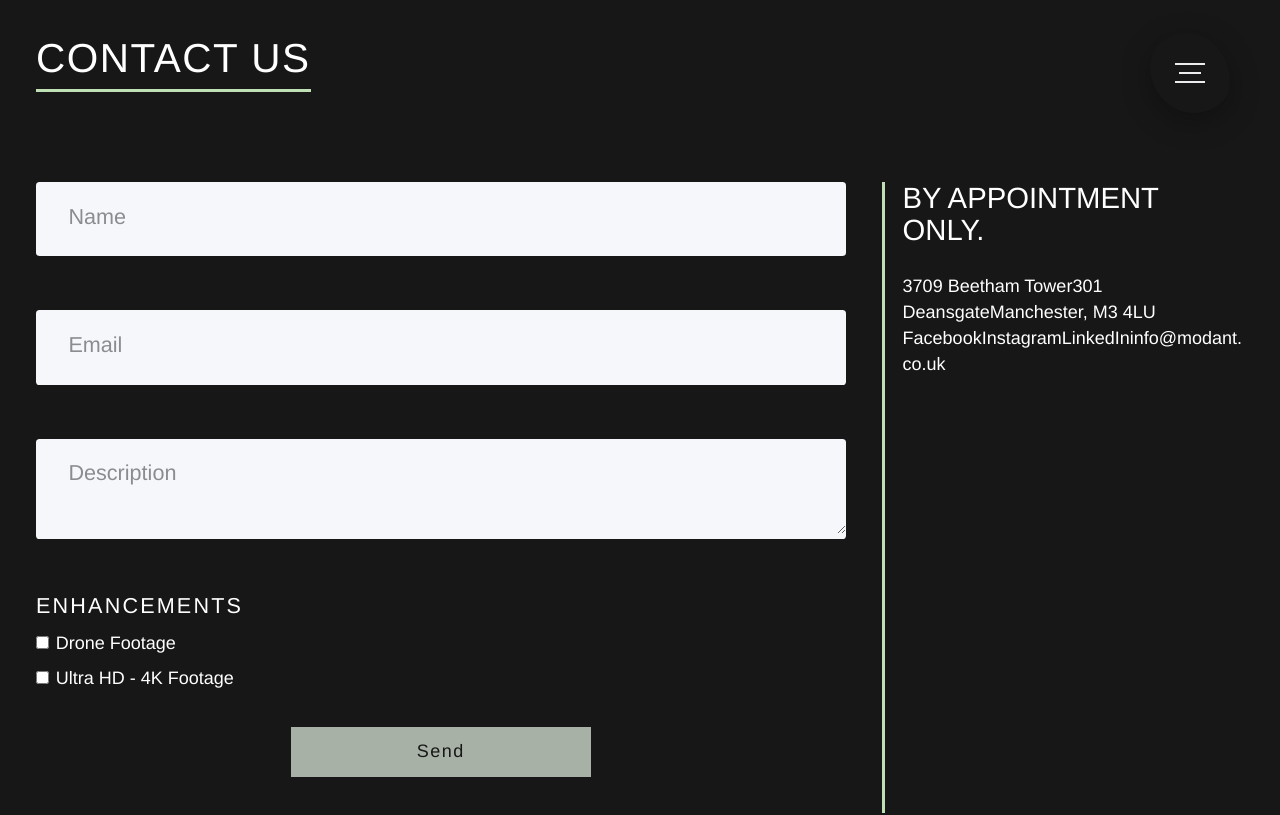
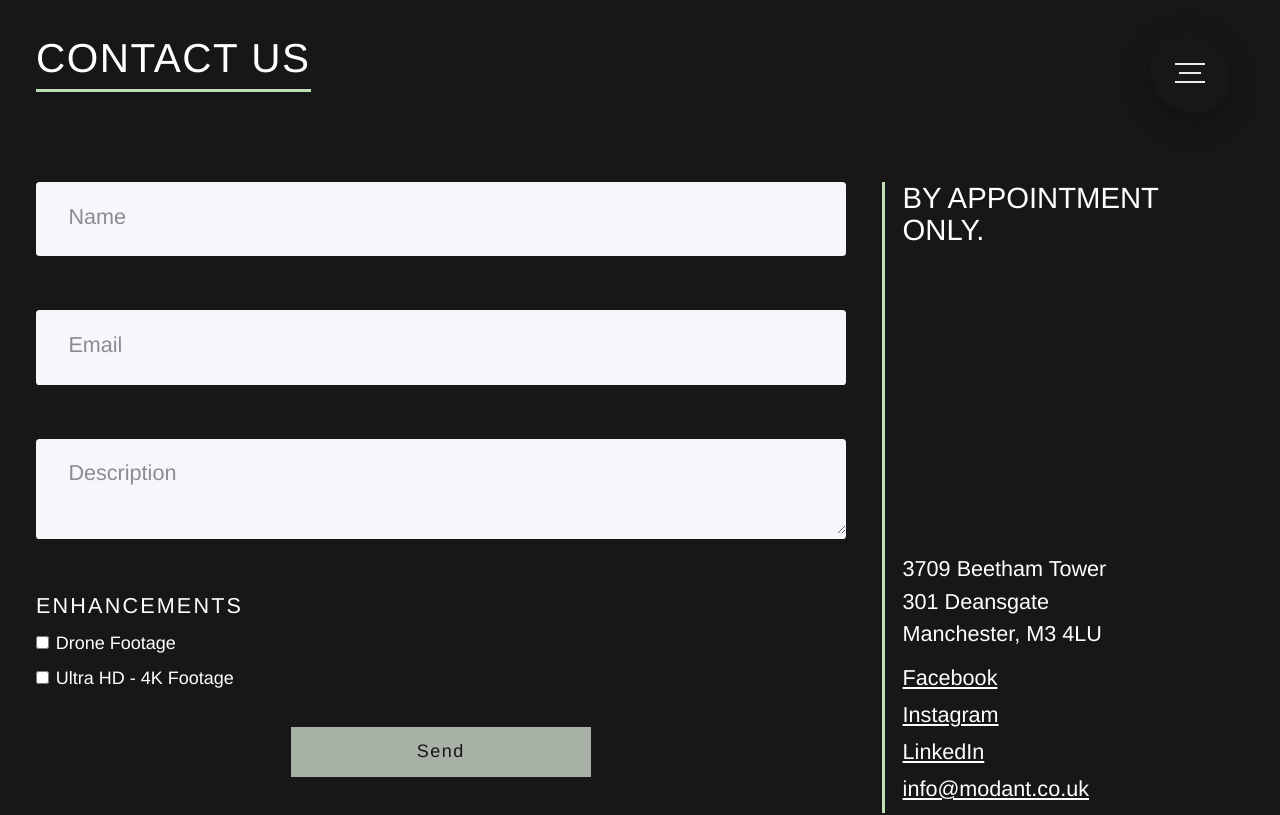
Before and after one commit to Info-Modant/modant-next-site, a Next.js app: page /contact in a window 1280 px wide. Shown: the top 815 px of the page. Built offline with nearby package versions, Linux system fonts and the light colour scheme.

Commit message:
contact form styling

```diff
--- a/pages/contact.tsx
+++ b/pages/contact.tsx
@@ -151,14 +151,14 @@ function MoreInfo({ contactUsInfo }: MoreInfoProps) {
       </CapitalisedHeading>
       <section className="remainder">
         <div className="address">
-          <span>{ address.addressLine1 }</span>
-          <span>{ address.addressLine2 }</span>
-          <span>{ address.city }, { address.postcode }</span>
+          <p>{ address.addressLine1 }</p>
+          <p>{ address.addressLine2 }</p>
+          <p>{ address.city }, { address.postcode }</p>
         </div>
         <div className="contact-methods">
           {
             contactMethods.map((c, i) =>
-              <a key={ i } href={ c.href } target="_blank" rel="noreferrer">{ c.displayName }</a>
+              <a key={ i } href={ c.href } target="_blank" rel="noreferrer"><p>{ c.displayName }</p></a>
             )
           }
         </div>
--- a/styles/contact.scss
+++ b/styles/contact.scss
@@ -10,6 +10,29 @@ div.contact-us-container {
   div.more-info {
     border-left: 0.2em solid $primary;
     padding-left: 1em;
+    display: flex;
+    flex-direction: column;
+    justify-content: space-between;
+  }
+
+  div.address {
+    p {
+      font-size: 1.2em;
+      margin-bottom: 0.3em;
+    }
+    margin-bottom: 1em;
+  }
+
+  div.contact-methods {
+    p {
+      font-size: 1.2em;
+      margin-bottom: 0.5em;
+      text-decoration: underline;
+
+      &:hover {
+        text-decoration: none;
+      }
+    }
   }
 }
 
```
